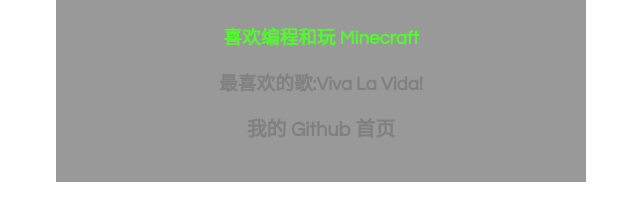
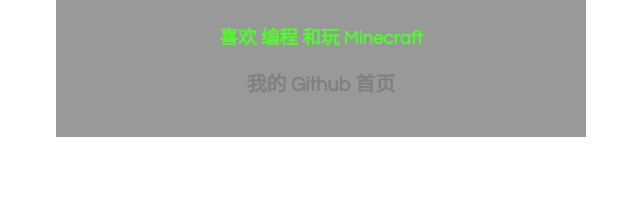
Before and after one commit to xiaozhu2007/xiaozhu2007, a website: page docs/index.html in a window 1280 px wide. Shown: the part 473-694 px from the top of the page, without its empty margins (319-959 px from the left). Drawn offline with Linux system fonts and the light colour scheme.

Commit message:
字体加粗

```diff
--- a/docs/index.html
+++ b/docs/index.html
@@ -63,8 +63,7 @@
       />
       <h1 class="name">HackPig520</h1>
       <h2><b>07年 魔蝎座 男</b></h2>
-      <h3>喜欢编程和玩 Minecraft</h3>
-      <h3><font color="Gray">最喜欢的歌:Viva La Vida!</font></h3>
+      <h3>喜欢 编程 和玩 <b>Minecraft</b></h3>
       <a href="https://github.com/xiaozhu2007" class="one"
         >我的 Github 首页</a
       >
```
